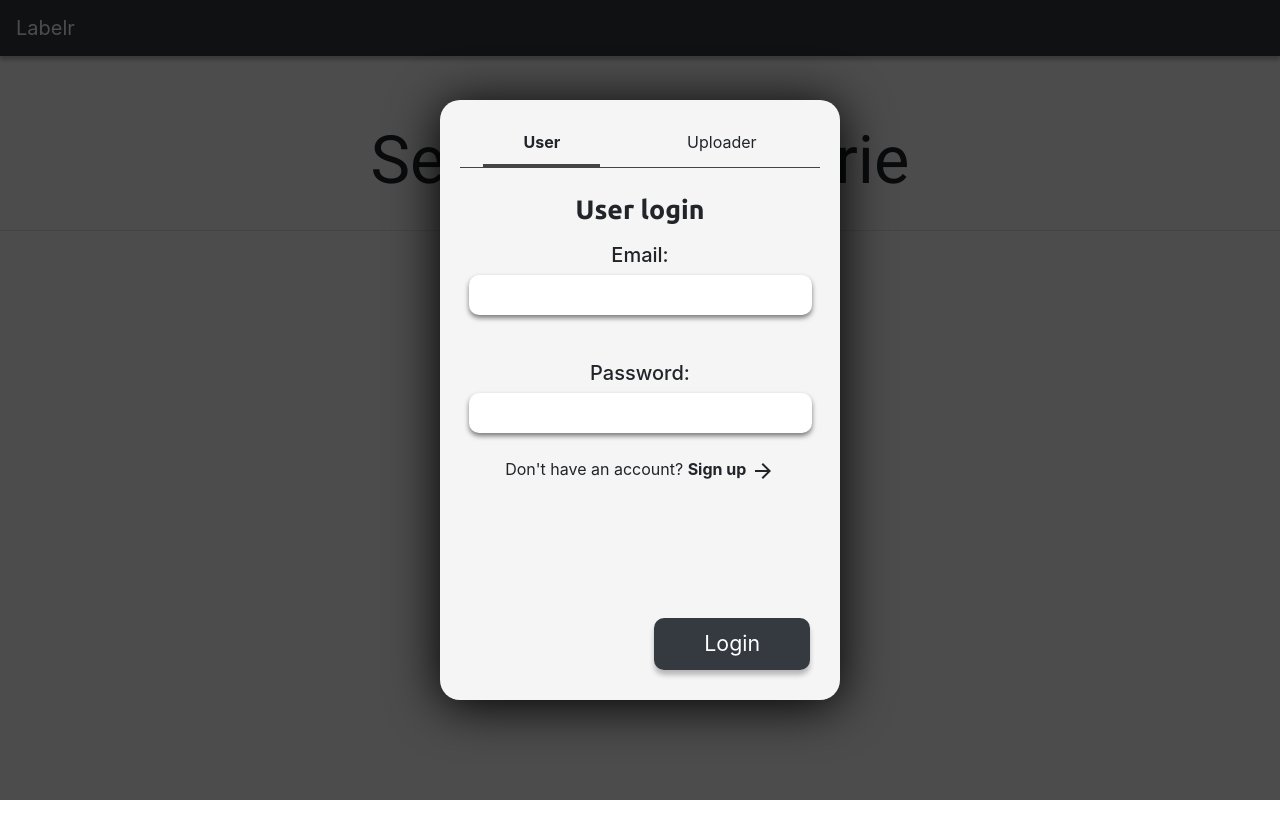
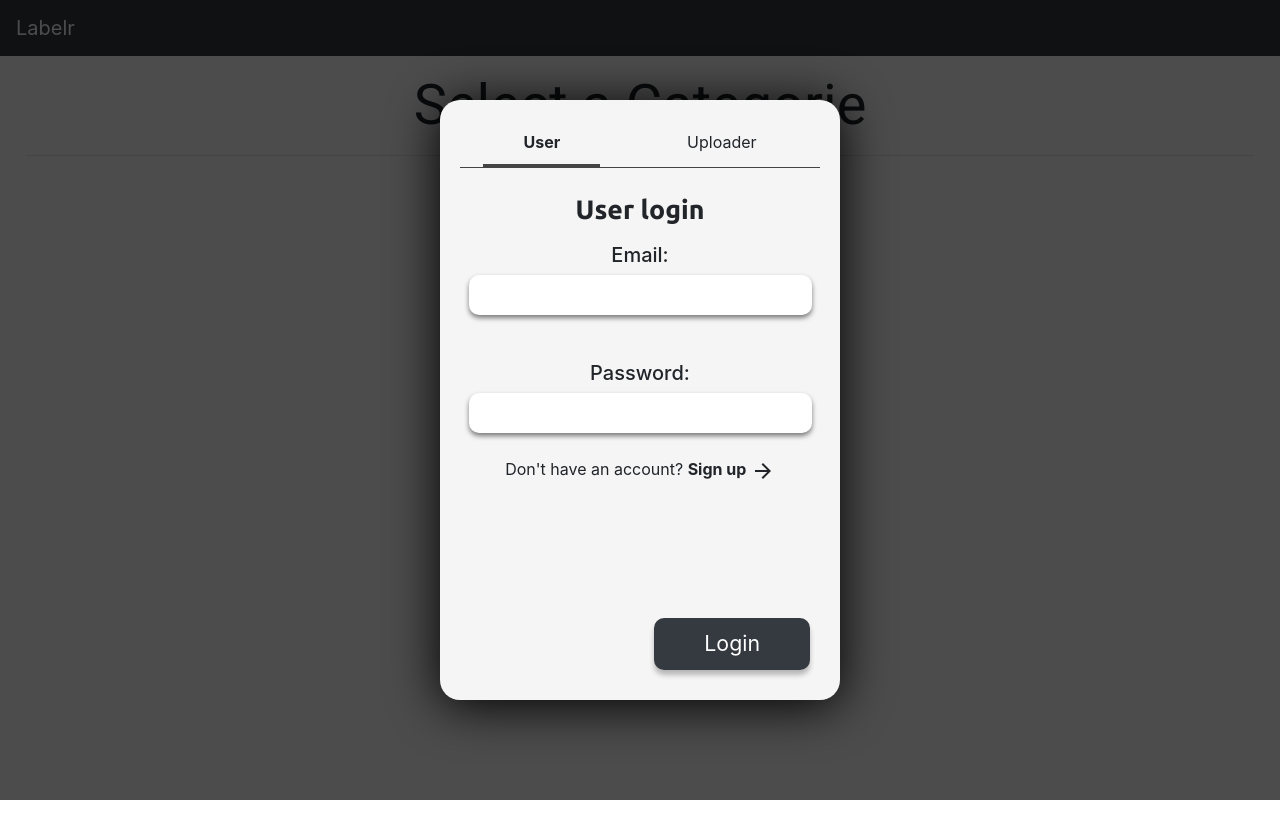
Before and after one commit to loychris/image-labeler-app, a React (Create React App) app in the folder frontend/labelr/: page / in a window 1280 px wide. Shown: the top 838 px of the page. Built offline with nearby package versions, Linux system fonts and the light colour scheme.

Commit message:
highscore component css improvements

```diff
--- a/frontend/labelr/src/components/Auth/Auth.js
+++ b/frontend/labelr/src/components/Auth/Auth.js
@@ -144,7 +144,7 @@ function Auth(props) {
                         {errors.password && touched.password && errors.password}<br/>
                     </span>
                     {incorrectPW ? <span className={classes.invalidMessage}>
-                        Username or password incorrect. Please try again <br/>
+                        Email or password incorrect. Please try again <br/>
                     </span>  : null}
                     <div className={classes.SwitchText} onClick={() => setCurrentForm('signup')}>Don't have an account? <strong>Sign up</strong> {getArrow()} </div>
                     <button variant="contained" type="submit" disabled={isSubmitting} size='small'>
--- a/frontend/labelr/src/components/Highscore/Highscore.module.css
+++ b/frontend/labelr/src/components/Highscore/Highscore.module.css
@@ -1,15 +1,6 @@
 .Spinner {
   align-self: center;
   margin-bottom: 10px;
-}
-
-.ImagesLabeledColumn {
-  justify-content: flex-end;
-}
-
-  .table {
-  box-shadow: 0px 10px 10px rgb(0,0,0,0.3);
-  border-radius: 10px !important;
 }
 
 td {
@@ -20,13 +11,13 @@ table {
   display: flex;
   flex-flow: column nowrap;
   overflow: hidden;
-  padding-right: 15px;
+  font-size: 2vh;
+  word-wrap: break-word;
 }
 
 tr {
   display: flex;
   flex-flow: row nowrap;
-  border-radius: 10px;
 }
 
 tr:nth-of-type(even) {
@@ -50,5 +41,6 @@ th {
   flex-grow: 1;
   flex-basis: 0;
   padding: 0.5em;
+  word-break: break-word;
   overflow: hidden;
 }
--- a/frontend/labelr/src/components/Menu/Menu.js
+++ b/frontend/labelr/src/components/Menu/Menu.js
@@ -137,7 +137,7 @@ class Menu extends Component {
   render() {
     return (
       <Navbar
-        style={{ zIndex: 80, boxShadow: "0px 4px 4px rgba(0, 0, 0, 0.25)"}}
+        style={{ zIndex: 80}}
         fixed='top'
         collapseOnSelect
         expand='sm'
--- a/frontend/labelr/src/index.css
+++ b/frontend/labelr/src/index.css
@@ -9,9 +9,7 @@ code {
 }
 
 main {
-  max-width: 1300px;
-  margin-left: auto;
-  margin-right: auto;
+  margin: 56px 2vw 10px 2vw;
 }
 
 h2, h3, h4 {
@@ -25,8 +23,8 @@ h1 {
 }
 
 main > h1 {
-  margin-top: 120px;
-  margin-bottom: 30px;
-  font-size: 50pt;
+  margin: 0;
+  font-size: 7vh;
+  padding: 1rem 0 0 0;
   /* font-family: 'Roboto', sans-serif; */
 }
```
